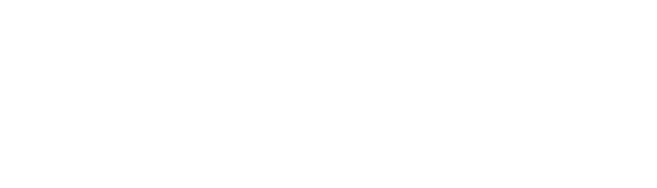
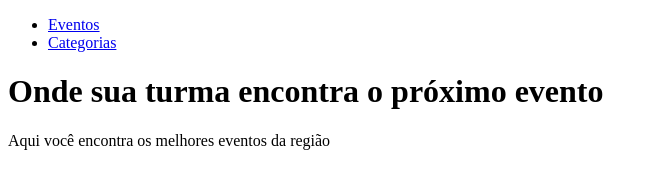
Before and after one commit to Douglas066/projeto-eventos-2-ciclo, a plain HTML site: page index.html in a window 1280 px wide. Shown: the whole page, without its empty margins (0-657 px from the left). Drawn offline with Linux system fonts and the light colour scheme.

Commit message:
feat: update document language and add navigation and header sections to index page

```diff
--- a/index.html
+++ b/index.html
@@ -1,14 +1,27 @@
 <!DOCTYPE html>
-<html lang="en">
+<html lang="pt-BR">
 
 <head>
     <meta charset="UTF-8">
     <meta name="viewport" content="width=device-width, initial-scale=1.0">
-    <title>Leandro</title>
+    <title>Página de Eventos</title>
 </head>
 
 <body>
-
+    <nav>
+        <ul>
+            <li>
+                <a href="eventos.html">Eventos</a>
+            </li>
+            <li>
+                <a href="categorias.html">Categorias</a>
+            </li>
+        </ul>
+    </nav>
+    <header>
+        <h1>Onde sua turma encontra o próximo evento</h1>
+        <p>Aqui você encontra os melhores eventos da região</p>
+    </header>
 </body>
 
 </html>
```
